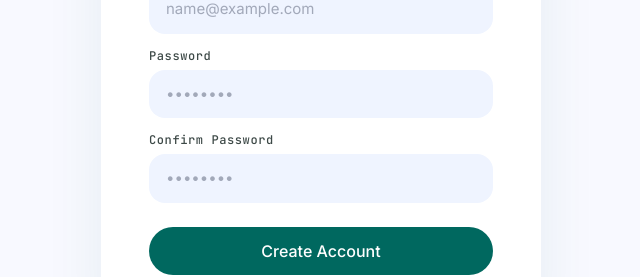
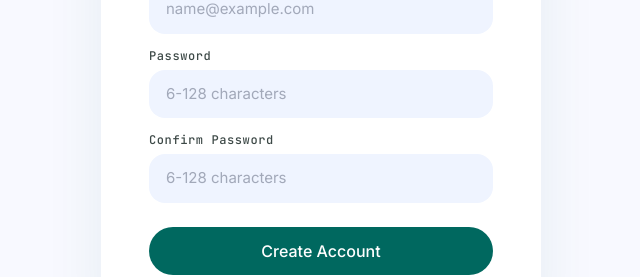
Before and after one commit to kksskkkksskkkks/COMP47360_Project, a React (Vite) app in the folder FrontendWeb/: page /login in a window 1280 px wide. Both pictures are taken after a click on the button "Sign Up". Shown: the part 430-707 px from the top of the page, without its empty margins (319-959 px from the left). Built offline with nearby package versions, Linux system fonts and the light colour scheme; no server answers.

Commit message:
update footer update login prompt word

```diff
--- a/FrontendWeb/src/components/Footer.jsx
+++ b/FrontendWeb/src/components/Footer.jsx
@@ -1,9 +1,11 @@
 export default function Footer() {
+  const year = new Date().getFullYear();
+
   return (
     <footer className="w-full border-t border-outline-variant bg-surface pt-xl pb-lg mt-auto">
       <div className="max-w-[1440px] mx-auto px-lg flex flex-col md:flex-row justify-between items-center gap-md">
         <div className="text-label-caps font-label-caps font-bold text-on-surface">
-          © 2026 Gem Finder. Curated with precision.
+          © {year} Gem Finder. Curated with precision.
         </div>
         <div className="flex flex-wrap gap-md items-center">
           <a className="font-body-md text-body-md text-secondary hover:text-primary transition-opacity" href="#">
--- a/FrontendWeb/src/pages/Login.jsx
+++ b/FrontendWeb/src/pages/Login.jsx
@@ -116,10 +116,12 @@ export default function Login() {
             </label>
             <input
               className="w-full px-sm py-[12px] rounded-lg bg-surface-container-low border border-transparent focus:bg-surface-container-lowest focus:border-primary focus:ring-0 outline-none transition-all font-body-md text-body-md text-on-surface placeholder:text-secondary/50"
-              placeholder="••••••••"
+              placeholder={isLogin ? "••••••••" : "6-128 characters"}
               type="password"
               value={password}
               onChange={(e) => setPassword(e.target.value)}
+              minLength={isLogin ? undefined : 6}
+              maxLength={isLogin ? undefined : 128}
               required
             />
           </div>
@@ -131,10 +133,12 @@ export default function Login() {
               </label>
               <input
                 className="w-full px-sm py-[12px] rounded-lg bg-surface-container-low border border-transparent focus:bg-surface-container-lowest focus:border-primary focus:ring-0 outline-none transition-all font-body-md text-body-md text-on-surface placeholder:text-secondary/50"
-                placeholder="••••••••"
+                placeholder="6-128 characters"
                 type="password"
                 value={confirmPassword}
                 onChange={(e) => setConfirmPassword(e.target.value)}
+                minLength={6}
+                maxLength={128}
                 required
               />
             </div>
```
